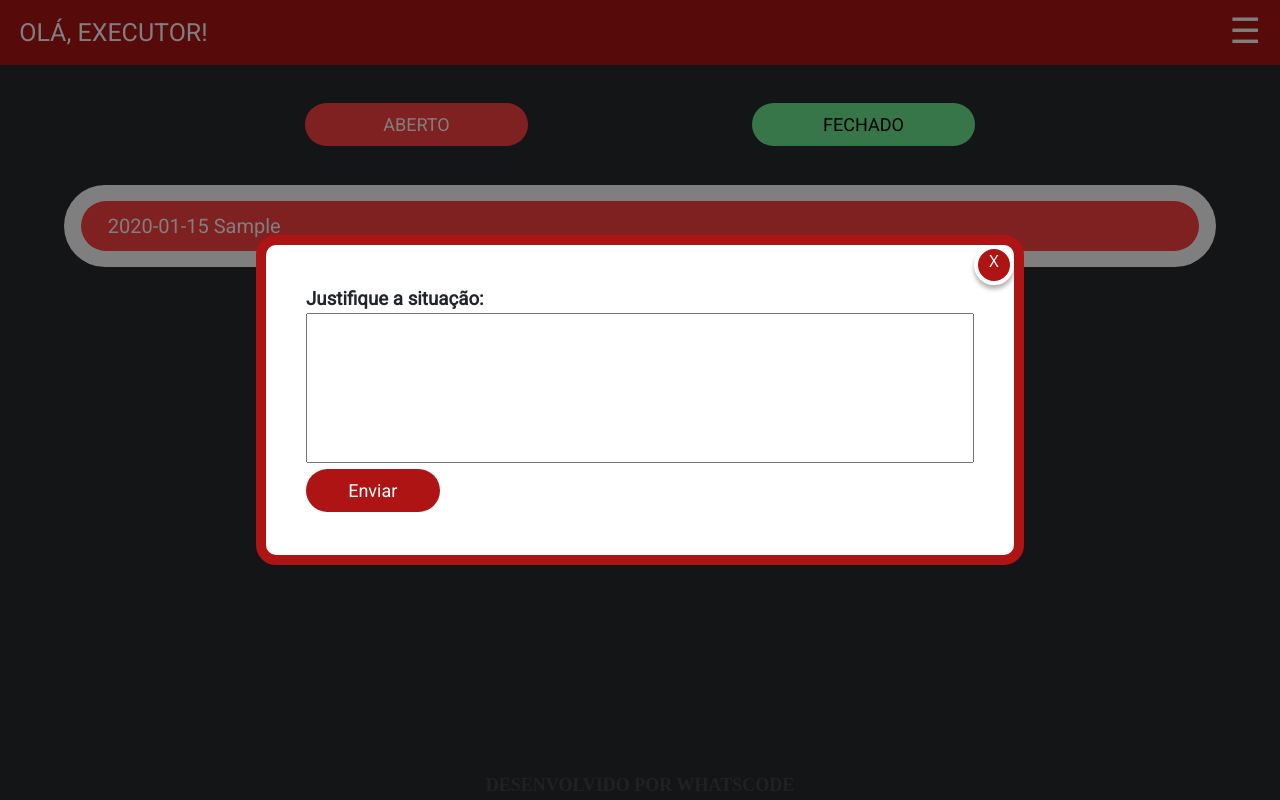
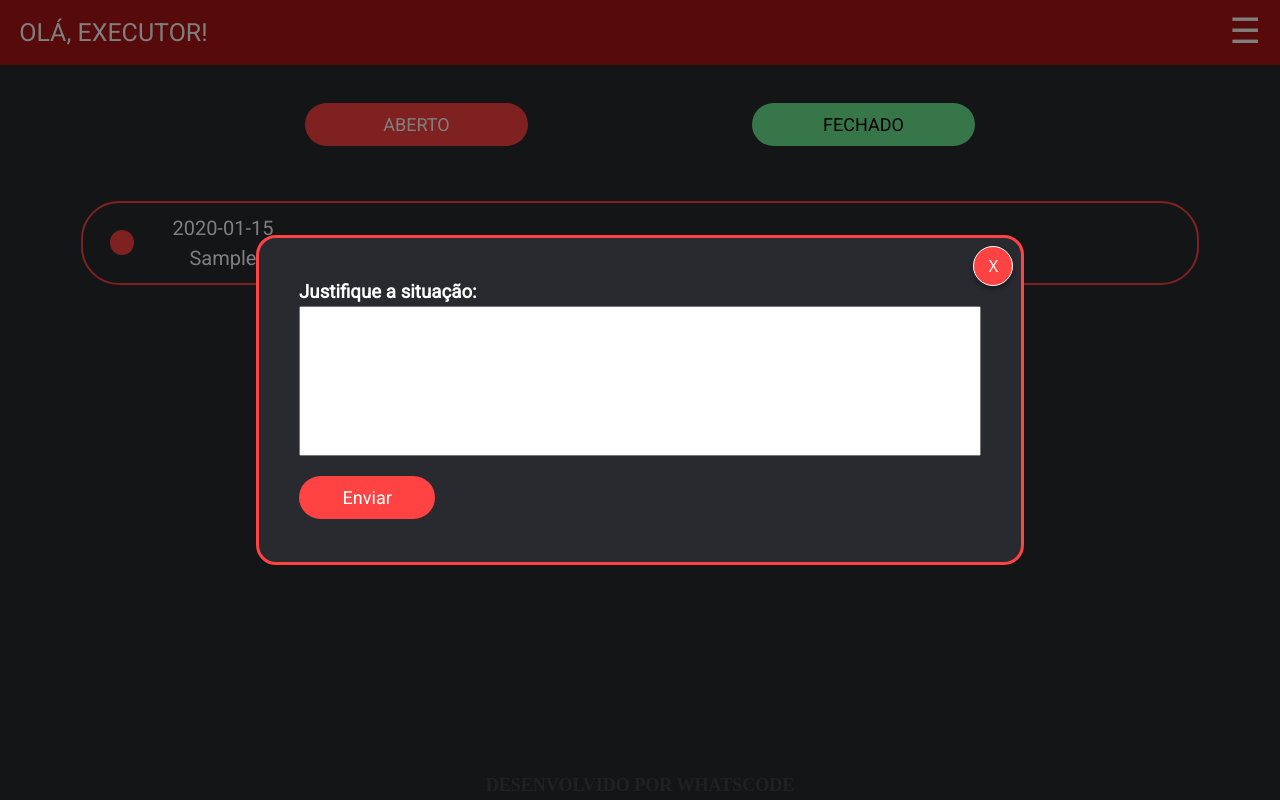
Before and after one commit to whatscodeg3/API-DSM-ServiceDesk, a Flask app: template src/templates/executor-demandas.html in a window 1280 px wide. Run offline with Flask 2, Linux system fonts and the light colour scheme; the template is opened without the code that fills it: most values are stand-ins (such as "Sample title", 1, 10 or a date in 2020); some libraries are stand-ins or nearby versions; some web fonts are replaced.

Commit message:
Alterando o Design da pagina

```diff
--- a/src/static/css/estilo-executor-demandas.css
+++ b/src/static/css/estilo-executor-demandas.css
@@ -283,7 +283,7 @@ summary {
     flex-direction: column;
     justify-content: space-between;
     align-items: center;
-    background-color: #ffffff;
+    background-color: #292A2F;
     border-radius: 50px;
     width: 100%;
 }
@@ -294,6 +294,20 @@ summary {
     }
 }
 
+.summary-aberto {
+    display: flex;
+    align-items: center;
+    justify-content: flex-start;
+    gap: 2%;
+}
+
+.summary-fechado {
+    display: flex;
+    align-items: center;
+    justify-content: flex-start;
+    gap: 2%;
+}
+
 .chamados-lista {
     display: flex;
     flex-direction: column;
@@ -302,16 +316,32 @@ summary {
     padding-top: 1.4%;
 }
 
+.circulo-aberto {
+    background: #FF4343;
+    border-radius: 50%;
+    width: 25px;
+    height: 25px;
+}
+
+.circulo-fechado {
+    background: #6CEC90;
+    border-radius: 50%;
+    width: 25px;
+    height: 25px;
+}
+
+
 .chamados-itens-aberto {
     display: flex;
     flex-direction: row;
     align-items: center;
     justify-content: center;
     color: white;
-    background-color: #FF4343;
+    background-color: #292A2F;
     width: 97.1%;
     padding: 10px 27px;
     margin-bottom: 1.4%;
+    border:#FF4343 solid 2px;
     border-radius: 38px;
     font-family: 'Roboto';
     font-style: normal;
@@ -336,7 +366,7 @@ summary {
     flex-direction: column;
     padding: 1% 0px;
     margin-top: 1%;
-    border-top: 2px solid #cc0000;
+    border-top: 2px solid #FF4343;
     text-align: left;
 }
 
@@ -355,7 +385,7 @@ summary {
     width: 20%;
     border-radius: 50px;
     background-color: #6CEC90;
-    color: #000000;
+    color: #292A2F;
     text-decoration: none;
     font-family: 'Roboto';
     font-style: normal;
@@ -371,22 +401,29 @@ summary {
     text-align: center;
     width: 20%;
     border-radius: 50px;
-    background-color: #AE1414;
-    color: #FFFFFF;
+    background-color: #FF4343;
+    color: #fff;
     text-decoration: none;
     font-family: 'Roboto';
     font-style: normal;
     font-weight: 400;
     font-size: 18px;
     cursor: pointer;
+    margin-top: 2%;
 }
 
-a.resposta-link:hover{
+.resposta-link:hover{
     color: #000000;
+    background-color: #6cec90ab;
+}
+
+.recusa-link:hover{
+    background-color: #ff4343a1;
 }
 
 a.recusa-link:hover{
     color: #FFFFFF;
+    background-color: #ff4343a1;
 }
 
 @media only screen and (max-width: 600px) {
@@ -406,11 +443,13 @@ a.recusa-link:hover{
     display: flex;
     flex-direction: row;
     align-items: center;
-    background-color: #6CEC90;
+    color: rgb(255, 255, 255);
+    background-color: #292A2F;
+    border: #6CEC90 solid 2px;
+    border-radius: 38px;
     width: 97%;
     padding: 10px 27px;
     margin-bottom: 1.4%;
-    border-radius: 38px;
     font-family: 'Roboto';
     font-style: normal;
     font-weight: 400;
@@ -445,6 +484,11 @@ a.recusa-link:hover{
     }
 }
 
+.btn-aceitar-recusar {
+    display: flex;
+    padding-bottom: 1%;
+}
+
 footer {
     margin-top: auto;
     font-family: 'Monda';
@@ -476,15 +520,16 @@ footer {
 }
 
 .modal{
-   background-color: #FFFFFF;
+   background-color: #292A2F;
    width: 60%;
    min-width: 300px;
    height: auto;
    padding: 40px;
-   border: 10px solid #AE1414;
+   border: 3px solid #FF4343;
    border-radius: 20px;
    position: relative;
    display: block;
+   color: white;
 }
 
 .modal h3{
@@ -498,6 +543,10 @@ footer {
 }
 
 .fechar{
+    display: flex;
+    align-items: center;
+    justify-content: center;
+    margin: 1%;
     position: absolute;
     top: 0;
     right: 0;
@@ -506,16 +555,15 @@ footer {
     text-align: center;
     text-decoration: none;
     border-radius: 50%;
-    border: 4px solid #FFFFFF;
-    background-color: #AE1414;
+    border: 1px solid #FFFFFF;
+    background-color: #FF4343;
     color: white;
     box-shadow: 0 4px 4px 0 rgba(0, 0, 0, .3);
 }
 
 a.fechar:hover{
-    background-color: #ffffff;
-    color: black;
-    border-color: #AE1414;
+    background-color: #ff434371;
+    color: #FFFFFF;
 }
 
 @keyframes modal {
--- a/src/templates/executor-demandas.html
+++ b/src/templates/executor-demandas.html
@@ -63,7 +63,11 @@
                         {% for lista in listas %}
                         <li class="chamados-itens-aberto">
                             <details>
-                                <summary>  {{ lista.data_abertura.strftime('%d/%m/%Y - ') }} {{ lista.cat.categoria_solicitacao}}</summary>
+                                <summary class="summary-aberto">
+                                    <div class="circulo-aberto"></div>
+
+                                    <div>{{ lista.data_abertura.strftime('%d/%m/%Y - ') }} {{ lista.cat.categoria_solicitacao}} </div>
+                                </summary>
                                 <div class=chamados-itens-conteudo-aberto>
                                     <h4>Descrição da Solicitação</h4>
                                     <p>
@@ -91,7 +95,11 @@
                         {% for consulta in consultas %}
                         <li class="chamados-itens-fechado">
                             <details>
-                                <summary> {{ consulta.data_fechamento.strftime('%d/%m/%Y - ') }} {{ consulta.cat.categoria_solicitacao}}</summary>
+                                <summary class="summary-fechado">
+                                    <div class="circulo-fechado"></div>
+
+                                    <div>{{ consulta.data_fechamento.strftime('%d/%m/%Y - ') }} {{ consulta.cat.categoria_solicitacao}}</div>
+                                </summary>
                                 <div class=chamados-itens-conteudo-fechado>
                                     <h4>Descrição da Solicitação</h4>
                                     <p>
@@ -119,7 +127,7 @@
             <a href="/demanda" class="fechar">X</a>
             <h3 class="titulo-modal">Justifique a situação:</h3>
             <form action="{{just.id_solicitacao}}/justificar" method="POST">
-                <textarea input type="text" name="justificativa"></textarea>
+                <textarea input type="text" name="justificativa" style="outline: 0px;"></textarea>
                 <input class="recusa-link" type="submit" value="Enviar">
             </form>
         </div>
```
